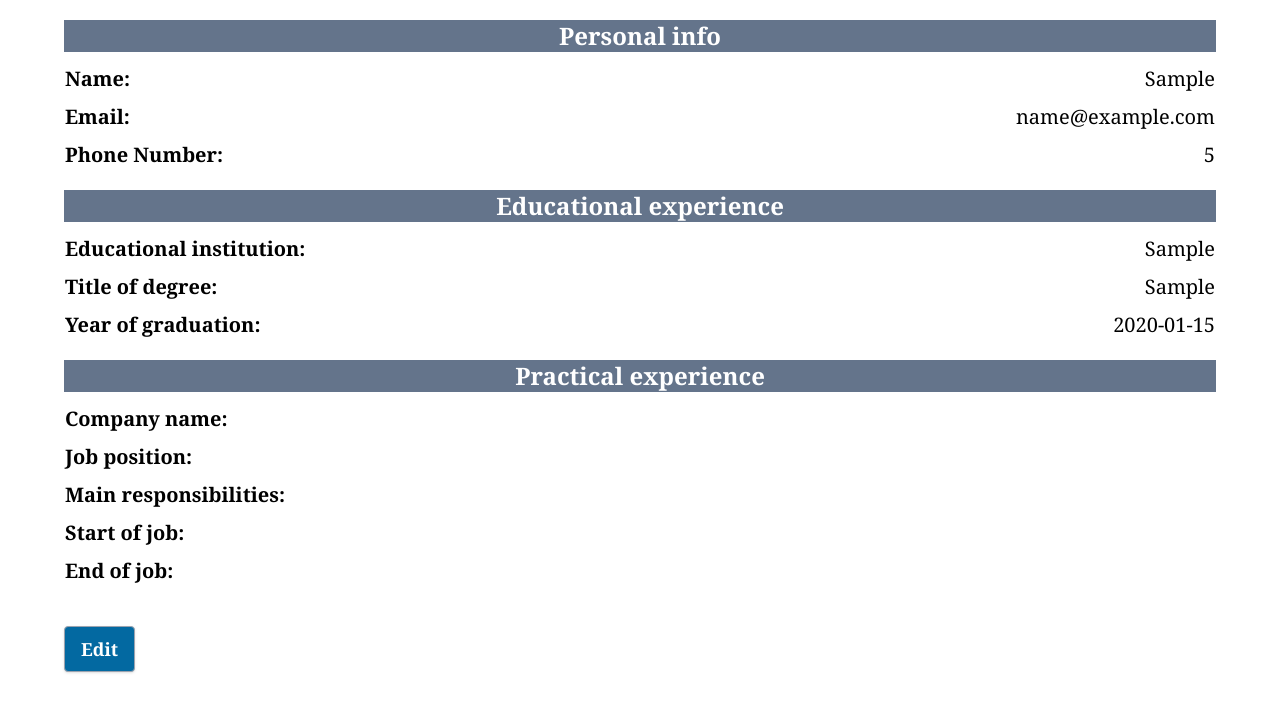
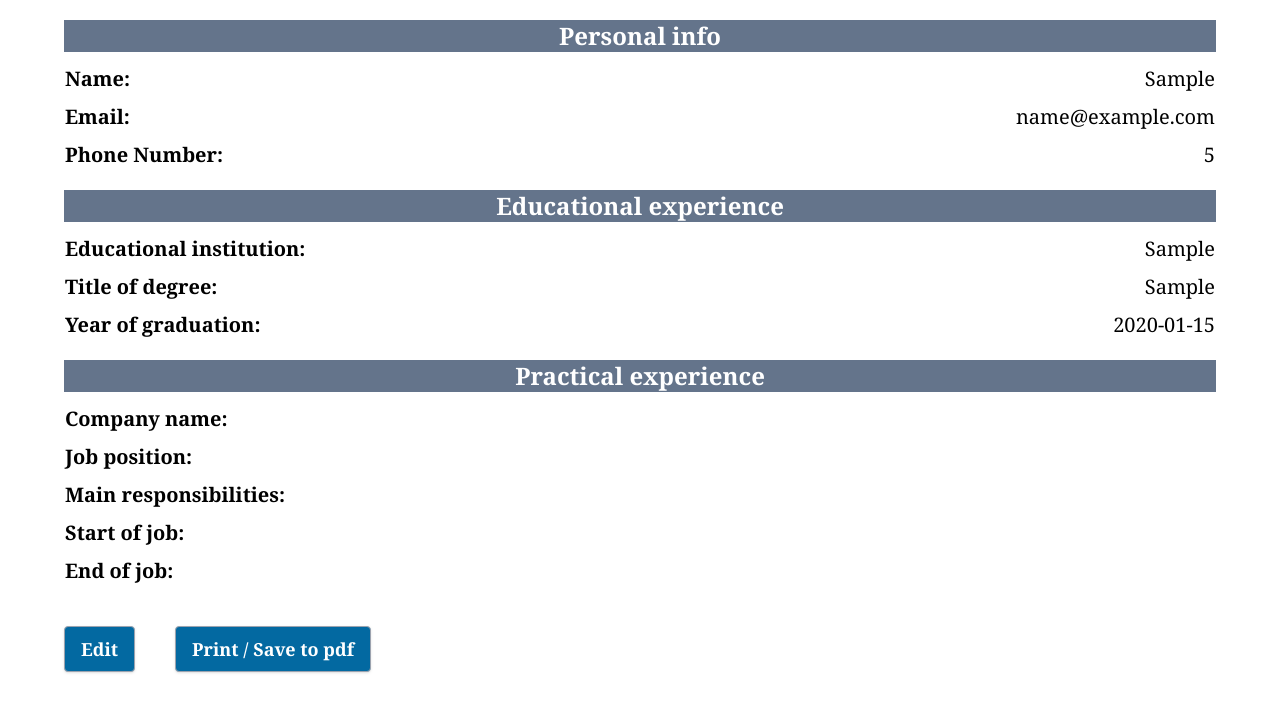
Before and after one commit to Gohan61/cv-application, a React (Vite) app: page / in a window 1280 px wide. Both pictures are taken after typing "Sample", "name@example.com", "5", "Sample", "Sample", "2020-01-15" into the empty fields and a click on the button "Submit". Shown: the top 712 px of the page. Built offline with nearby package versions, Linux system fonts and the light colour scheme.

Commit message:
Feat: add print button + hide buttons on print
* When user wants to save/print CV, edit + print buttons are hidden

```diff
--- a/src/components/Display.tsx
+++ b/src/components/Display.tsx
@@ -63,8 +63,17 @@ export default function Display({
           ></PracticalDisplay>
         );
       })}
-      <button className="editSubmitButton" onClick={() => setEditStatus(false)}>
+      <button
+        className="printPageButton editSubmitButton"
+        onClick={() => setEditStatus(false)}
+      >
         Edit
+      </button>
+      <button
+        className="printPageButton editSubmitButton ml-10"
+        onClick={() => window.print()}
+      >
+        Print / Save to pdf
       </button>
     </>
   );
--- a/src/output.css
+++ b/src/output.css
@@ -753,6 +753,18 @@ select {
   margin-bottom: 0.5rem;
 }
 
+.ml-3 {
+  margin-left: 0.75rem;
+}
+
+.ml-5 {
+  margin-left: 1.25rem;
+}
+
+.ml-10 {
+  margin-left: 2.5rem;
+}
+
 .table {
   display: table;
 }
@@ -955,3 +967,9 @@ body {
   display: flex;
   flex-direction: column;
 }
+
+@media print {
+  .printPageButton {
+    display: none;
+  }
+}
--- a/src/styles/index.css
+++ b/src/styles/index.css
@@ -67,3 +67,9 @@ body {
 .practical {
   @apply flex flex-col;
 }
+
+@media print {
+  .printPageButton {
+    display: none;
+  }
+}
```
